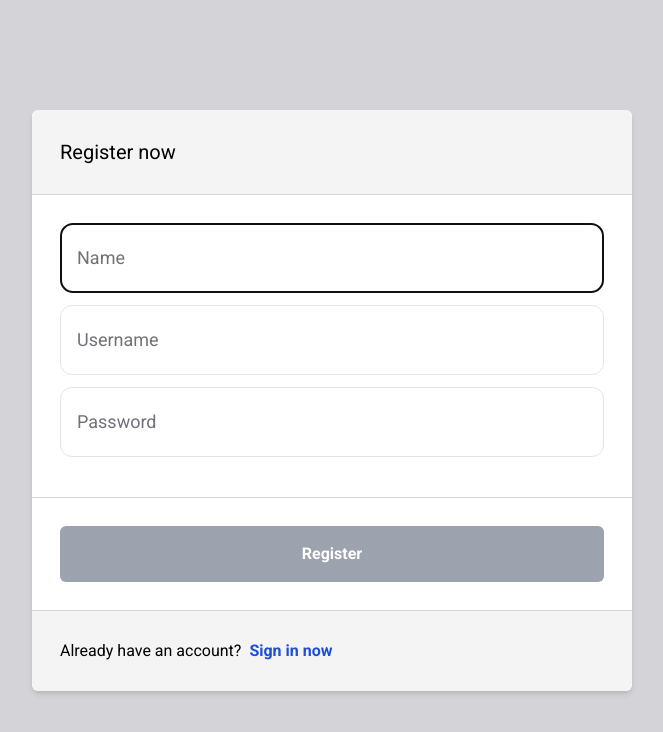
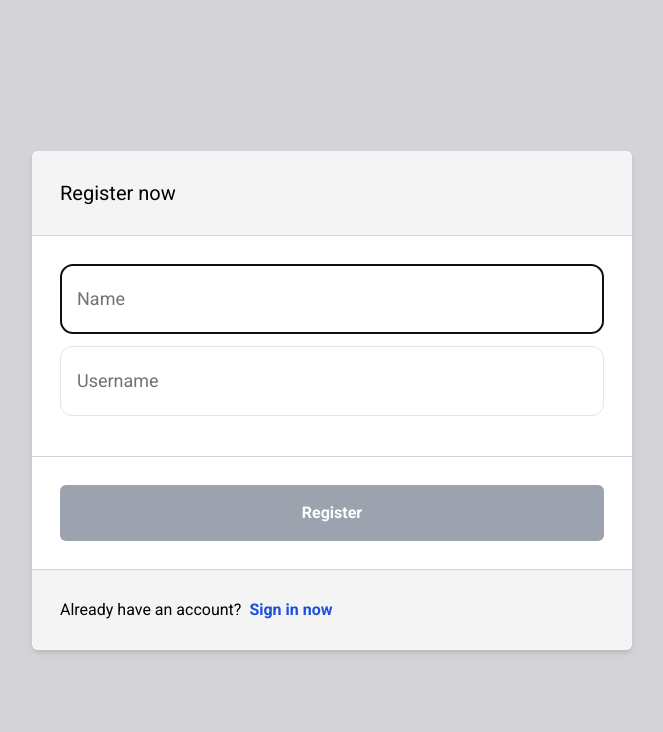
Before and after one commit to JVCDomingues/jobhunter, a Next.js app: page /register in a window 1280 px wide. Shown: the top 732 px of the page, without its empty margins (308-971 px from the left). Built offline with nearby package versions, Linux system fonts and the light colour scheme.

Commit message:
feat(user): removing password from model

```diff
--- a/src/pages/api/users/new.ts
+++ b/src/pages/api/users/new.ts
@@ -28,17 +28,9 @@ export default async function handler(
     return res.status(400).json({ message: 'User already exists' });
   }
 
-  const { password: userPassword, ...rest } = JSON.parse(
-    req.body
-  ) as RequestBody;
-
   try {
-    const password = await bcrypt.hash(userPassword, 5);
-
-    const newUser = { ...rest, password };
-
     const savedUser = await prisma.user.create({
-      data: newUser,
+      data: requestUser,
     });
 
     return res.status(201).json(savedUser);
--- a/src/pages/register/index.tsx
+++ b/src/pages/register/index.tsx
@@ -12,7 +12,6 @@ export default function Login() {
   const [formData, setFormData] = useState({
     name: '',
     username: '',
-    password: '',
   });
   const [snackbarData, setSnackbarData] = useState<SnackbarProps>({
     isOpen: false,
@@ -56,7 +55,6 @@ export default function Login() {
     setFormData({
       name: '',
       username: '',
-      password: '',
     });
     setSnackbarData({
       isOpen: true,
@@ -100,22 +98,12 @@ export default function Login() {
                 handleInputChange(event.target.name, event.target.value)
               }
             />
-            <Input
-              type="password"
-              placeholder="Password"
-              name="password"
-              value={formData.password}
-              fullWidth
-              onChange={event =>
-                handleInputChange(event.target.name, event.target.value)
-              }
-            />
           </div>
 
           <div className="p-7 border-t border-t-zinc-300 border-b border-b-zinc-300">
             <button
               className="flex items-center justify-center rounded-md bg-blue-800 font-bold text-white px-5 py-4 w-full disabled:bg-gray-400 hover:bg-blue-900 transition-all disabled:cursor-not-allowed"
-              disabled={!formData.password || formData.password.length < 3}
+              disabled={!formData.username}
               onClick={onSubmit}
             >
               {isLoading ? <Spinner /> : 'Register'}
```
Also changed, not shown: 1 other file (tests, documents, lock files or other folders).
